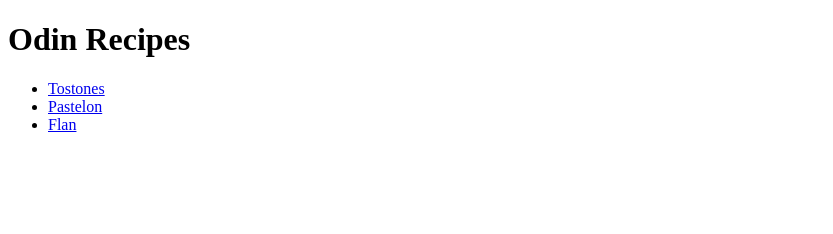
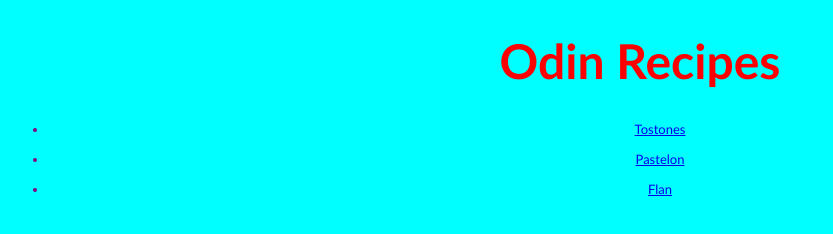
Before and after one commit to AlekAlvarez/odin-recipes, a plain HTML site: page index.html in a window 1280 px wide. Shown: the whole page, without its empty margins (0-833 px from the left). Drawn offline with Linux system fonts and the light colour scheme.

Commit message:
Integrates CSS style sheet with main index

```diff
--- a/index.html
+++ b/index.html
@@ -3,13 +3,14 @@
     <head>
         <title>Recipes Page</title>
         <meta charset="utf-8">
+        <link rel="stylesheet" href="./style.css">
     </head>
     <body>
         <h1>Odin Recipes</h1>
         <ul>
-            <li><a href="./recipes/tostones.html">Tostones</a></li>
-            <li><a href="./recipes/pastelon.html">Pastelon</a></li>
-            <li><a href="./recipes/flan.html">Flan</a></li>
+            <li class="list"><a href="./recipes/tostones.html">Tostones</a></li>
+            <li class="list"><a href="./recipes/pastelon.html">Pastelon</a></li>
+            <li class="list"><a href="./recipes/flan.html">Flan</a></li>
         </ul>
     </body>
 </html>
--- /dev/null
+++ b/style.css
@@ -0,0 +1,14 @@
+body{
+    text-align: center;
+    color:red;
+    background-color: aqua;
+    font-weight:700;
+    font-size: x-large;
+    font-family: 'Trebuchet MS', 'Lucida Sans Unicode', 'Lucida Grande', 'Lucida Sans', Arial, sans-serif;
+}
+.list{
+    font-weight: 300;
+    font-size:small;
+    color:purple;
+    height:30px;
+}
```
